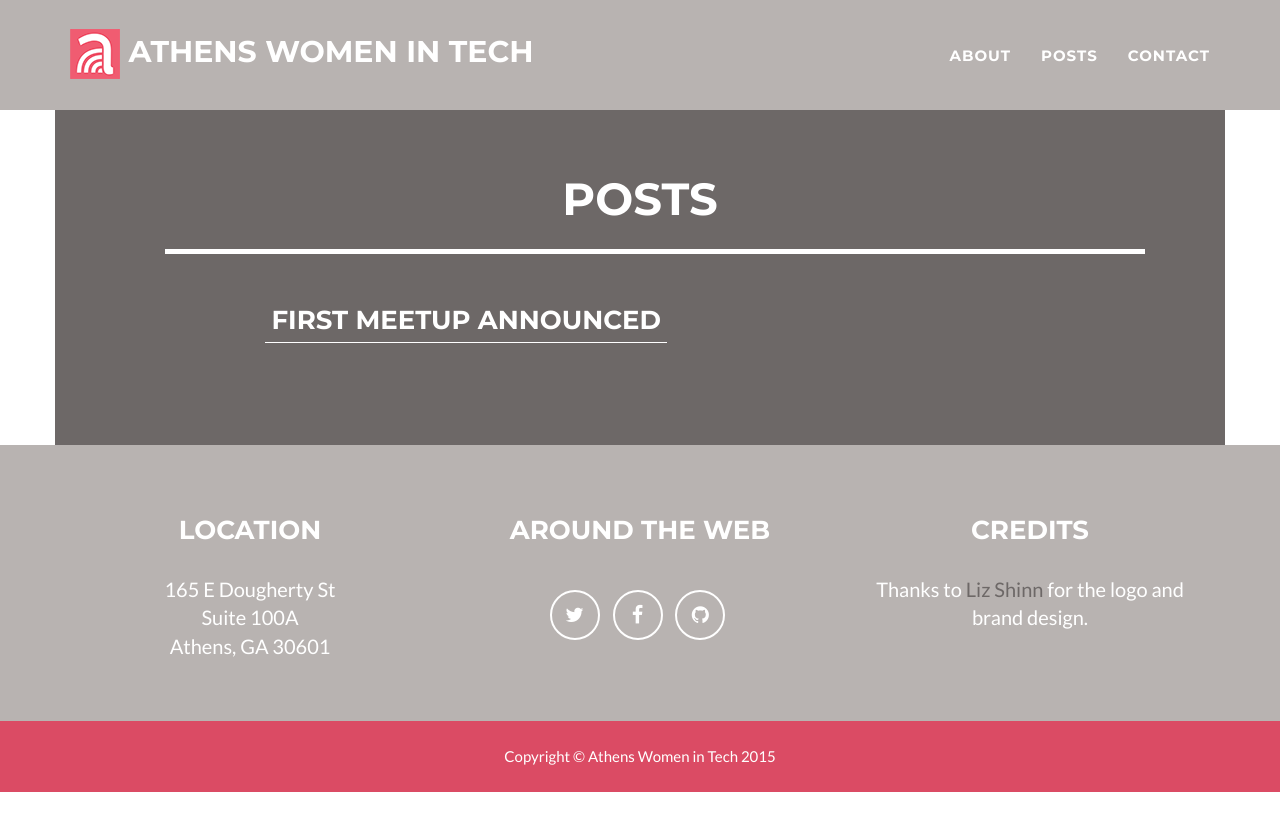
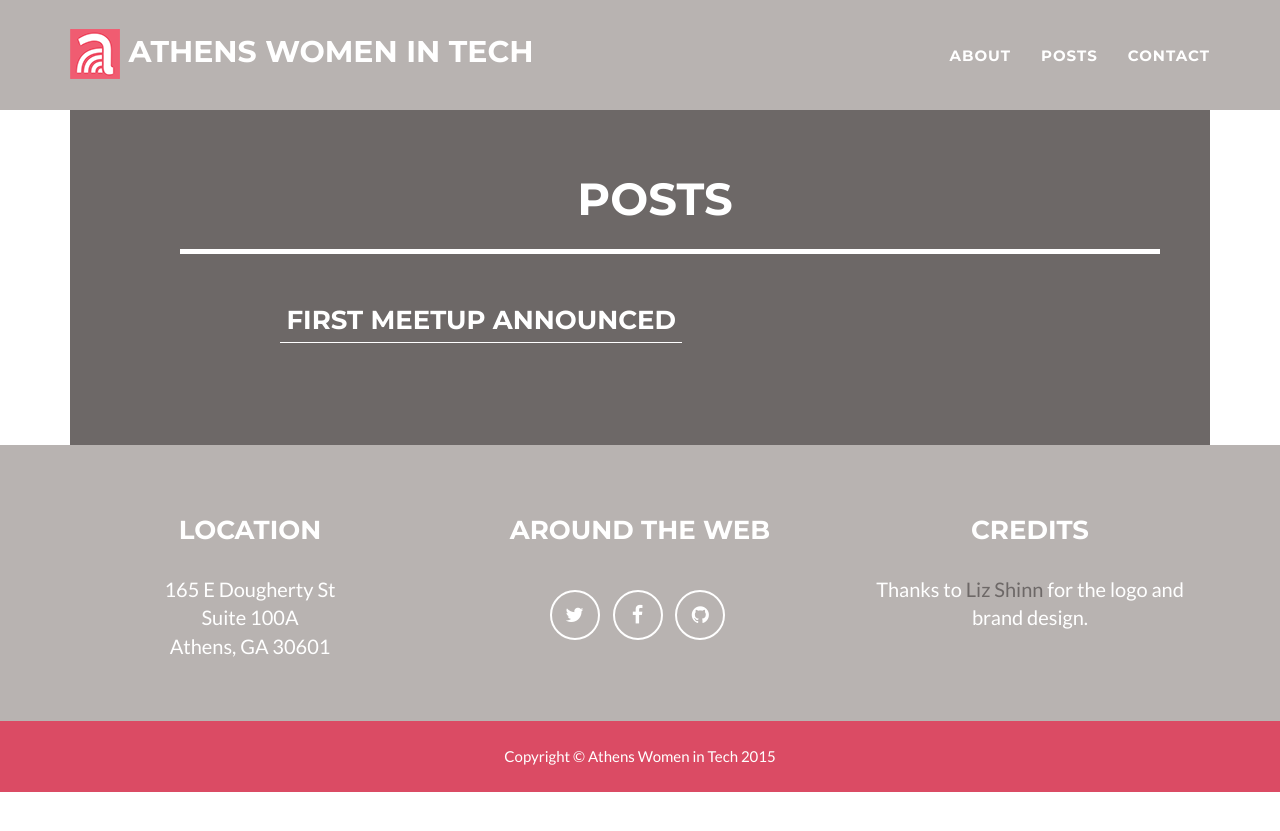
Before and after one commit to AthensWIT/AthensWIT.github.io, a Jekyll site: the page built from posts.html, in a window 1280 px wide. Shown: the top 831 px of the page. Built offline with Jekyll 4.4.1, drawn with Linux system fonts in a browser that asks for light colours.

Commit message:
DRY page layouts

```diff
--- a/_layouts/page.html
+++ b/_layouts/page.html
@@ -7,8 +7,18 @@ layout: default
     <h1 class="post-title">{{ page.title }}</h1>
   </header>
 
-  <article class="post-content row">
-    {{ content }}
-  </article>
+<section class="success">
+  <div class="container">
+    <div class="row">
+      <div class="col-lg-12 text-center">
+        <h2>{{ page.title }}</h2>
+        <hr class="col-lg-10 col-lg-offset-1">
+      </div>
+    </div>
+    <div class="row">
+      {{ content }}
+    </div>
+  </div>
+</section>
 
 </div>
--- a/posts.html
+++ b/posts.html
@@ -3,15 +3,6 @@ layout: page
 title: Posts
 permalink: /posts/
 ---
-<section class="success">
-  <div class="container">
-    <div class="row">
-      <div class="col-lg-12 text-center">
-        <h2>{{ page.title }}</h2>
-        <hr class="col-lg-10 col-lg-offset-1">
-      </div>
-    </div>
-    <div class="row">
       <div class="col-lg-8 col-lg-offset-2">
         <ul class="posts">
           {% for post in site.posts %}
@@ -23,6 +14,3 @@ permalink: /posts/
           {% endfor %}
         </ul>
       </div>
-    </div>
-  </div>
-</section>
```
Also changed, not shown: about.html (+3 -19 lines).
